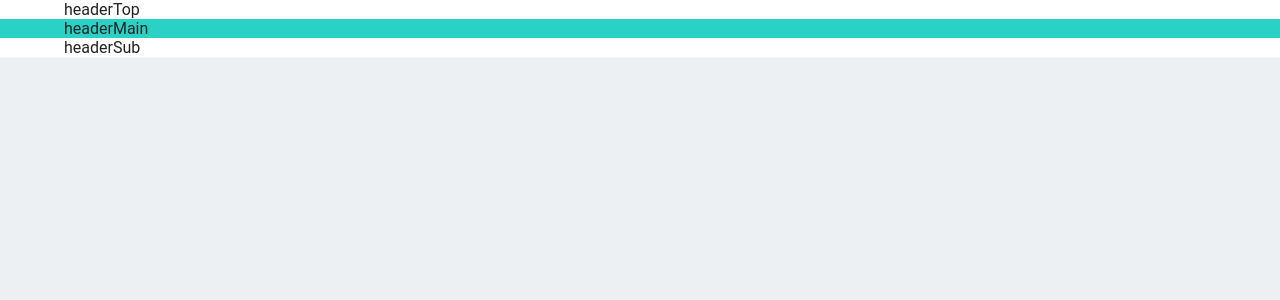
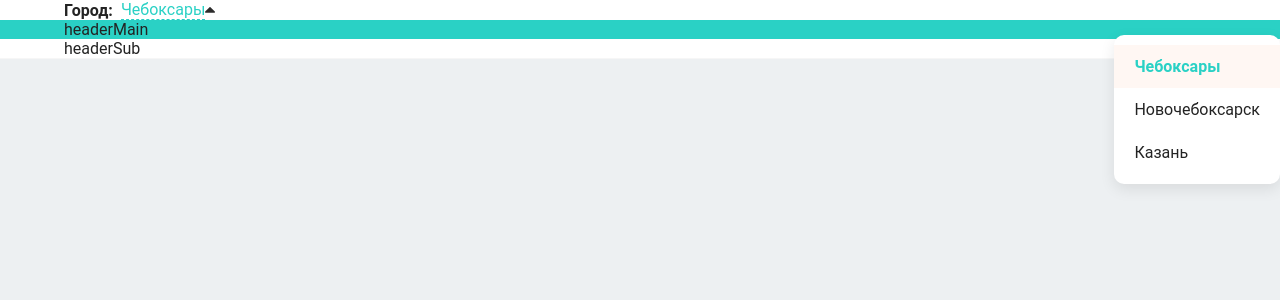
Before and after one commit to SanyaSm3GGy/git-diplom, a React (Create React App) app in the folder diplom-react/: page / in a window 1280 px wide. Shown: the top 300 px of the page. Built offline with nearby package versions, Linux system fonts and the light colour scheme.

Commit message:
Change main color and made pop up for header

```diff
--- a/diplom-react/src/components/Header.jsx
+++ b/diplom-react/src/components/Header.jsx
@@ -1,10 +1,14 @@
 import React from 'react';
+
+import HeaderTop from './headers/HeaderTop';
 
 function Header() {
   return (
     <div className="header">
       <div className="headerTop">
-        <div className="container">headerTop</div>
+        <div className="container">
+          <HeaderTop />
+        </div>
       </div>
       <div className="headerMain">
         <div className="container">headerMain</div>
--- /dev/null
+++ b/diplom-react/src/components/headers/HeaderTop.jsx
@@ -0,0 +1,55 @@
+import React from 'react';
+
+const cityList = ['Чебоксары', 'Новочебоксарск', 'Казань']; // Массив Городов
+
+const HeaderTop = () => {
+  const [open, setOpen] = React.useState(true); //state для проверки открытий
+
+  const [activeCity, setActiveCity] = React.useState(0);
+
+  const cityName = cityList[activeCity];
+
+  const onClickChoose = (i) => {
+    setActiveCity(i);
+    setOpen(!open);
+  };
+
+  return (
+    <div>
+      <div className="sort__label">
+        <b>Город:</b>
+        <span onClick={() => setOpen(!open)}>{cityName}</span>
+        <svg
+          width="10"
+          height="6"
+          viewBox="0 0 10 6"
+          fill="none"
+          xmlns="http://www.w3.org/2000/svg">
+          <path
+            d="M10 5C10 5.16927 9.93815 5.31576 9.81445 5.43945C9.69075 5.56315 9.54427 5.625 9.375 5.625H0.625C0.455729 5.625 0.309245 5.56315 0.185547 5.43945C0.061849 5.31576 0 5.16927 0 5C0 4.83073 0.061849 4.68424 0.185547 4.56055L4.56055 0.185547C4.68424 0.061849 4.83073 0 5 0C5.16927 0 5.31576 0.061849 5.43945 0.185547L9.81445 4.56055C9.93815 4.68424 10 4.83073 10 5Z"
+            fill="#2C2C2C"
+          />
+        </svg>
+      </div>
+      <div>
+        {open && (
+          <div className="sort__popup">
+            <ul>
+              {cityList.map((obj, i) => (
+                <li
+                  key={i}
+                  onClick={() => onClickChoose(i)} //вызов функций
+                  className={
+                    activeCity === i ? 'active' : '' //выбор активного города
+                  }>
+                  {obj}
+                </li>
+              ))}
+            </ul>
+          </div>
+        )}
+      </div>
+    </div>
+  );
+};
+export default HeaderTop;
--- a/diplom-react/src/scss/_variables.scss
+++ b/diplom-react/src/scss/_variables.scss
@@ -1,7 +1,7 @@
 $black: #232323;
 $background: #edf0f2;
 $gray-line: #f6f6f6;
-$orange: #fe5f1e;
+$blue: #2ad1c5;
 
 $container-width: 90%;
 
--- a/diplom-react/src/scss/app.scss
+++ b/diplom-react/src/scss/app.scss
@@ -271,7 +271,7 @@ body {
 
         &:last-of-type {
           b {
-            color: $orange;
+            color: $blue;
           }
         }
       }
--- a/diplom-react/src/scss/components/_button.scss
+++ b/diplom-react/src/scss/components/_button.scss
@@ -2,7 +2,7 @@
 
 .button {
   display: inline-block;
-  background-color: $orange;
+  background-color: $blue;
   border-radius: 30px;
   padding: 10px 20px;
   min-width: 100px;
@@ -25,11 +25,11 @@
   }
 
   &:hover {
-    background-color: darken($orange, 8%);
+    background-color: darken($blue, 8%);
   }
 
   &:active {
-    background-color: darken($orange, 12%);
+    background-color: darken($blue, 12%);
     transform: translateY(1px);
   }
 
@@ -55,20 +55,20 @@
 
   &--outline {
     background-color: #fff;
-    border-color: $orange;
+    border-color: $blue;
     &,
     span {
-      color: $orange;
+      color: $blue;
     }
 
     svg {
       path {
-        fill: $orange;
+        fill: $blue;
       }
     }
 
     &:hover {
-      background-color: $orange;
+      background-color: $blue;
 
       &,
       span {
@@ -83,7 +83,7 @@
     }
 
     &:active {
-      background-color: darken($orange, 8%);
+      background-color: darken($blue, 8%);
     }
   }
 
@@ -108,14 +108,14 @@
     &:hover {
       i {
         background-color: #fff;
-        color: $orange;
+        color: $blue;
       }
     }
 
     i {
       display: inline-block;
       border-radius: 30px;
-      background-color: $orange;
+      background-color: $blue;
       color: #fff;
       font-weight: 600;
       width: 22px;
--- a/diplom-react/src/scss/components/_sort.scss
+++ b/diplom-react/src/scss/components/_sort.scss
@@ -15,8 +15,8 @@
     }
 
     span {
-      color: $orange;
-      border-bottom: 1px dashed $orange;
+      color: $blue;
+      border-bottom: 1px dashed $blue;
       cursor: pointer;
     }
   }
@@ -44,7 +44,7 @@
 
         &.active {
           font-weight: bold;
-          color: $orange;
+          color: $blue;
         }
       }
     }
```
